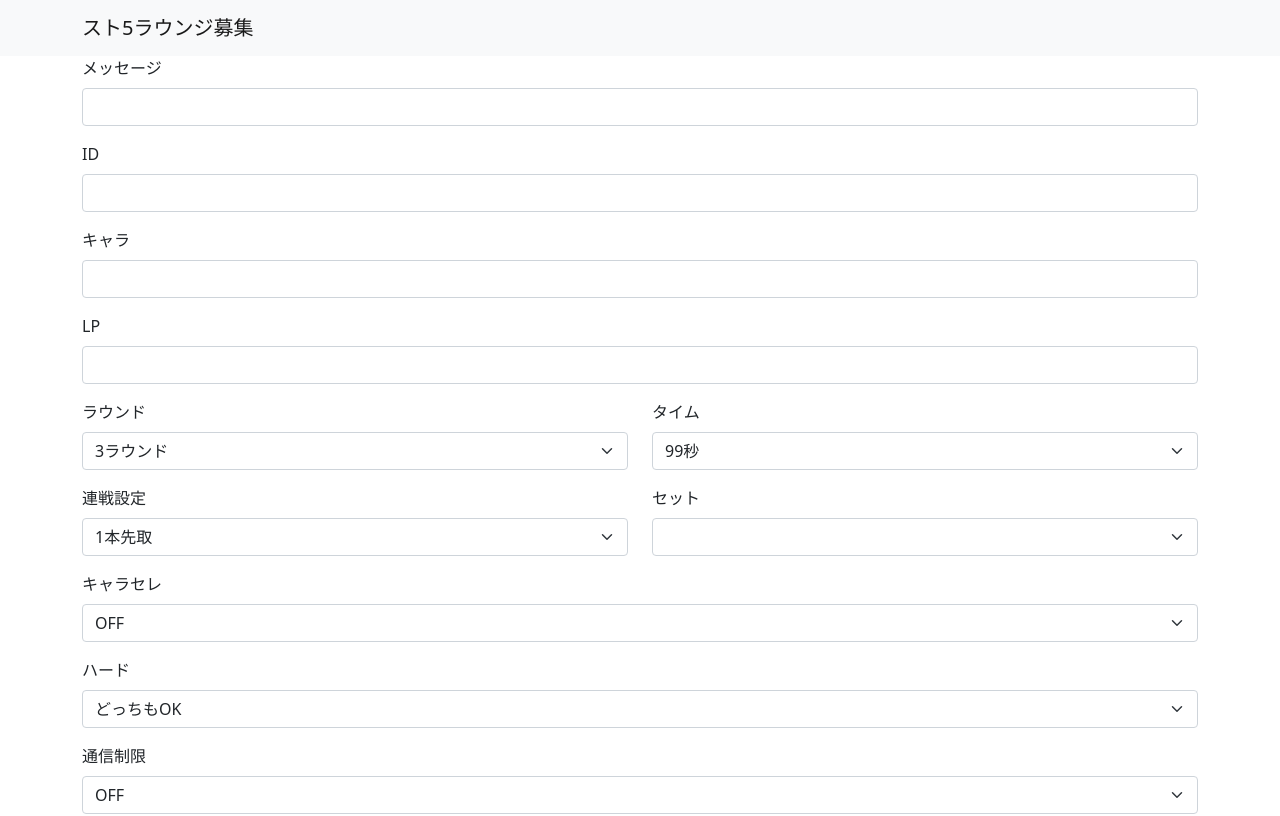
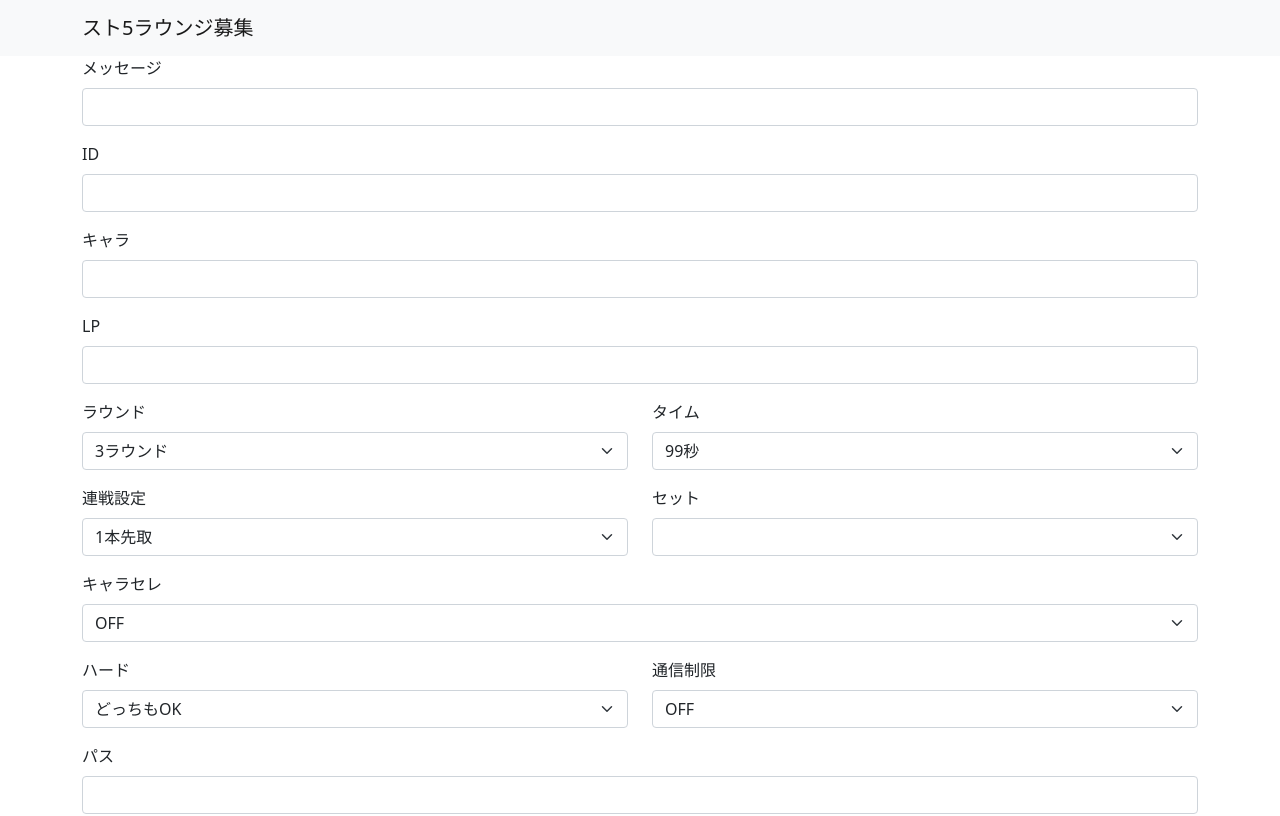
Before and after one commit to hyde142857/sfv-lounge, a React (Create React App) app: page / in a window 1280 px wide. Shown: the top 816 px of the page. Built offline with nearby package versions, Linux system fonts and the light colour scheme.

Commit message:
UI 微調整

```diff
--- a/src/App.tsx
+++ b/src/App.tsx
@@ -383,6 +383,8 @@ function App() {
               <option>OFF</option>
             </Form.Select>
         </Form.Group>
+        <Row>
+          <Col>
             <Form.Group className="mb-3">
               <Form.Label>ハード</Form.Label>
               <Form.Select
@@ -397,6 +399,8 @@ function App() {
                 <option>PCのみ</option>
               </Form.Select>
             </Form.Group>
+          </Col>
+          <Col>
             <Form.Group className="mb-3">
               <Form.Label>通信制限</Form.Label>
               <Form.Select
@@ -410,6 +414,8 @@ function App() {
                 <option>OFF</option>
               </Form.Select>
             </Form.Group>
+          </Col>
+        </Row>
         <Form.Group className="mb-3">
           <Form.Label>パス</Form.Label>
           <Form.Control
```
Lines whose indentation alone changed are shown as unchanged.
